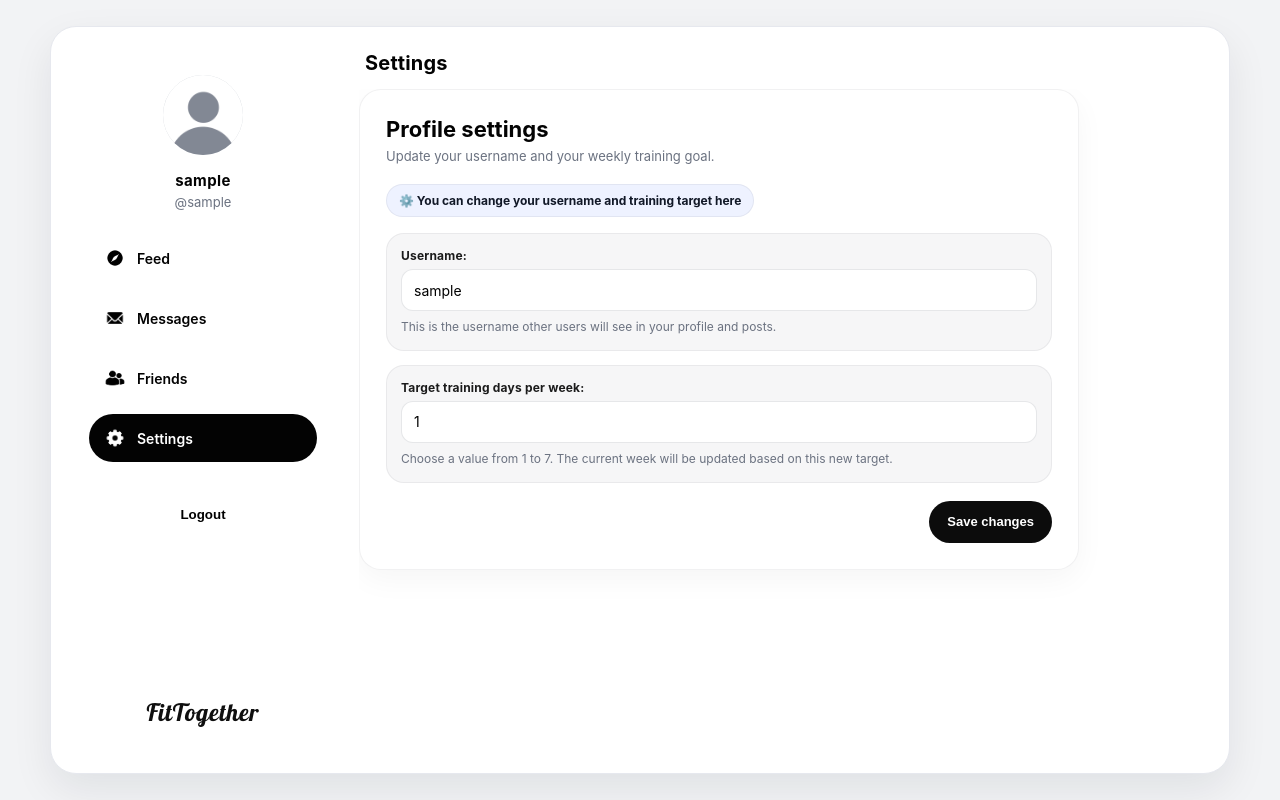
After one commit to jalvarez01/FitTogether, a Django app: page /users/settings/ in a window 1280 px wide. The commit adds this page. Run offline with Django 5.2, Linux system fonts and the light colour scheme; the visitor is signed in with stand-in values (Sample User, id 1); data that the repository does not hold is empty.

Commit message:
feat: add profile settings to edit username and weekly training days with streak recalculation + reset weekly streak when training goal is not completed

```diff
--- a/templates/base.html
+++ b/templates/base.html
@@ -447,7 +447,7 @@
               Friends
             </a>
 
-            <a href="{% block nav_settings_url %}#{% endblock %}" class="{% block nav_settings_active %}{% endblock %}">
+            <a href="{% url 'users:settings' %}" class="{% block nav_settings_active %}{% endblock %}">
               <img class="icon icon-settings" src="{% static 'icons/settings.png' %}" alt="settings">
               Settings
             </a>
--- a/users/forms.py
+++ b/users/forms.py
@@ -1,12 +1,19 @@
 from django import forms
 from django.contrib.auth.models import User
 from django.contrib.auth.forms import UserCreationForm
+
+from .models import Profile
+
 
 class CustomUserCreationForm(UserCreationForm):
     weekly_training_days = forms.IntegerField(
         min_value=1,
         max_value=7,
-        label="How many days per week do you train?"
+        label="How many days per week do you train?",
+        widget=forms.NumberInput(attrs={
+            "min": 1,
+            "max": 7,
+        }),
     )
 
     class Meta:
@@ -16,11 +23,60 @@ class CustomUserCreationForm(UserCreationForm):
     def save(self, commit=True):
         user = super().save(commit=commit)
 
-        # IMPORTANT: el profile ya lo crea el signal
         weekly_days = self.cleaned_data["weekly_training_days"]
         user.profile.weekly_training_days = weekly_days
         user.profile.save()
 
         return user
 
-# Formulario: Actualiza profile ya creado por signal
+
+class ProfileSettingsForm(forms.ModelForm):
+    username = forms.CharField(
+        max_length=150,
+        label="Username",
+        widget=forms.TextInput(attrs={
+            "placeholder": "Enter your username",
+        }),
+    )
+
+    weekly_training_days = forms.IntegerField(
+        min_value=1,
+        max_value=7,
+        label="Target training days per week",
+        widget=forms.NumberInput(attrs={
+            "min": 1,
+            "max": 7,
+        }),
+    )
+
+    class Meta:
+        model = Profile
+        fields = ("weekly_training_days",)
+
+    def __init__(self, *args, **kwargs):
+        self.user = kwargs.pop("user")
+        super().__init__(*args, **kwargs)
+
+        self.fields["username"].initial = self.user.username
+        self.fields["weekly_training_days"].initial = self.instance.weekly_training_days
+
+    def clean_username(self):
+        username = self.cleaned_data["username"].strip()
+
+        exists = User.objects.exclude(pk=self.user.pk).filter(username__iexact=username).exists()
+        if exists:
+            raise forms.ValidationError("This username is already taken.")
+
+        return username
+
+    def save(self, commit=True):
+        profile = super().save(commit=False)
+
+        self.user.username = self.cleaned_data["username"]
+        profile.weekly_training_days = self.cleaned_data["weekly_training_days"]
+
+        if commit:
+            self.user.save()
+            profile.save()
+
+        return profile
--- /dev/null
+++ b/users/templates/users/settings.html
@@ -0,0 +1,161 @@
+{% extends "base.html" %}
+{% load static %}
+
+{% block nav_settings_active %}is-active{% endblock %}
+{% block page_title %}Settings{% endblock %}
+{% block body_class %}no-right{% endblock %}
+
+{% block content %}
+<style>
+  .settings-wrap{
+    max-width: 720px;
+  }
+
+  .settings-card{
+    background: #ffffff;
+    border-radius: 22px;
+    padding: 26px;
+    border: 1px solid rgba(17,24,39,.06);
+    box-shadow: 0 10px 30px rgba(0,0,0,.04);
+  }
+
+  .settings-title{
+    font-weight: 700;
+    font-size: 22px;
+    margin-bottom: 6px;
+  }
+
+  .settings-sub{
+    color: #6b7280;
+    font-size: 13px;
+    margin-bottom: 20px;
+  }
+
+  .settings-grid{
+    display: grid;
+    grid-template-columns: 1fr;
+    gap: 14px;
+  }
+
+  .field{
+    background: #f6f6f7;
+    border-radius: 18px;
+    padding: 14px;
+    border: 1px solid rgba(17,24,39,.06);
+  }
+
+  .field label{
+    display: block;
+    font-size: 12px;
+    font-weight: 700;
+    color: #1b1b1b;
+    margin-bottom: 6px;
+    letter-spacing: .2px;
+  }
+
+  .field input{
+    width: 100%;
+    height: 42px;
+    border-radius: 12px;
+    border: 1px solid rgba(17,24,39,.10);
+    background: #fff;
+    padding: 0 12px;
+    outline: none;
+    font-size: 14px;
+    font-family: inherit;
+  }
+
+  .field input:focus{
+    border-color: rgba(0,0,0,.35);
+  }
+
+  .help{
+    margin-top: 8px;
+    color: #6b7280;
+    font-size: 12px;
+    line-height: 1.4;
+  }
+
+  .errorlist{
+    margin: 8px 0 0;
+    padding-left: 16px;
+    color: #ef4444;
+    font-size: 12px;
+    line-height: 1.4;
+  }
+
+  .settings-actions{
+    display: flex;
+    justify-content: flex-end;
+    margin-top: 18px;
+  }
+
+  .btn-save{
+    height: 42px;
+    padding: 0 18px;
+    border-radius: 999px;
+    border: none;
+    background: #0c0c0c;
+    color: #fff;
+    font-weight: 700;
+    font-size: 13px;
+    cursor: pointer;
+    transition: transform .2s ease, opacity .2s ease, box-shadow .2s ease;
+  }
+
+  .btn-save:hover{
+    transform: translateY(-1px);
+    opacity: .92;
+    box-shadow: 0 8px 20px rgba(0,0,0,.12);
+  }
+
+  .pill{
+    display: inline-flex;
+    align-items: center;
+    gap: 8px;
+    background: #eef2ff;
+    color: #111827;
+    border: 1px solid rgba(17,24,39,.06);
+    padding: 8px 12px;
+    border-radius: 999px;
+    font-size: 12px;
+    font-weight: 700;
+    margin-bottom: 16px;
+  }
+</style>
+
+<div class="settings-wrap">
+  <div class="settings-card">
+    <div class="settings-title">Profile settings</div>
+    <div class="settings-sub">
+      Update your username and your weekly training goal.
+    </div>
+
+    <div class="pill">⚙️ You can change your username and training target here</div>
+
+    <form method="post" novalidate>
+      {% csrf_token %}
+
+      <div class="settings-grid">
+        <div class="field">
+          {{ form.username.label_tag }}
+          {{ form.username }}
+          {% if form.username.errors %}{{ form.username.errors }}{% endif %}
+          <div class="help">This is the username other users will see in your profile and posts.</div>
+        </div>
+
+        <div class="field">
+          {{ form.weekly_training_days.label_tag }}
+          {{ form.weekly_training_days }}
+          {% if form.weekly_training_days.errors %}{{ form.weekly_training_days.errors }}{% endif %}
+          <div class="help">Choose a value from 1 to 7. The current week will be updated based on this new target.</div>
+        </div>
+      </div>
+
+      <div class="settings-actions">
+        <button class="btn-save" type="submit">Save changes</button>
+      </div>
+    </form>
+  </div>
+</div>
+{% endblock %}
--- a/users/urls.py
+++ b/users/urls.py
@@ -1,4 +1,5 @@
 from django.urls import path
+
 from . import views
 from .views import register_view
 
@@ -6,6 +7,7 @@ app_name = "users"
 
 urlpatterns = [
     path("profile/", views.profile_view, name="profile"),
+    path("settings/", views.settings_view, name="settings"),
     path("register/", register_view, name="register"),
     path("profile/update-bio/", views.update_bio, name="update_bio"),
     path("profile/update-banner/", views.update_banner, name="update_banner"),
--- a/users/views.py
+++ b/users/views.py
@@ -4,20 +4,23 @@ Responsabilidades:
 - Registro de usuario
 - Crear/editar perfil
 - Ver perfil
+- Configuración del perfil
 - Autenticación (login/logout)
 """
 
+from django.contrib import messages
+from django.contrib.auth import login
 from django.contrib.auth.decorators import login_required
-from django.contrib.auth import login
+from django.db.models import Count
+from django.http import JsonResponse
 from django.shortcuts import render, redirect
-from django.http import JsonResponse
 from django.views.decorators.http import require_POST
-from django.views.decorators.csrf import csrf_exempt
-from .forms import CustomUserCreationForm
-from .models import Profile
+
 from social.models import Follow
 from posts.models import Post
-from django.db.models import Count
+
+from .forms import CustomUserCreationForm, ProfileSettingsForm
+from .services import apply_weekly_training_days_change
 
 
 @login_required(login_url="users:register")
@@ -25,73 +28,111 @@ def profile_view(request):
     user = request.user
     profile = user.profile
 
-    # Amigos reales (accepted follows donde yo soy follower)
     friends = Follow.objects.filter(
         follower=user,
-        status='accepted'
-    ).select_related('following__profile')
+        status="accepted"
+    ).select_related("following__profile")
 
-    # Posts del usuario con conteos
     posts = Post.objects.filter(author=user).annotate(
-        likes_count=Count('like', distinct=True),
-        comments_count=Count('comment', distinct=True)
-    ).order_by('-created_at')
+        likes_count=Count("like", distinct=True),
+        comments_count=Count("comment", distinct=True)
+    ).order_by("-created_at")
 
     ctx = {
-        'profile': profile,
-        'friends': friends,
-        'posts': posts,
-        'posts_count': posts.count(),
-        'friends_count': friends.count(),
+        "profile": profile,
+        "friends": friends,
+        "posts": posts,
+        "posts_count": posts.count(),
+        "friends_count": friends.count(),
     }
     return render(request, "users/profile.html", ctx)
 
 
 @login_required
+def settings_view(request):
+    profile = request.user.profile
+    old_goal = profile.weekly_training_days
+
+    if request.method == "POST":
+        form = ProfileSettingsForm(
+            request.POST,
+            instance=profile,
+            user=request.user,
+        )
+
+        if form.is_valid():
+            updated_profile = form.save()
+
+            new_goal = updated_profile.weekly_training_days
+            if new_goal != old_goal:
+                apply_weekly_training_days_change(request.user, new_goal)
+
+            messages.success(request, "Your settings were updated successfully.")
+            return redirect("users:settings")
+    else:
+        form = ProfileSettingsForm(
+            instance=profile,
+            user=request.user,
+        )
+
+    return render(request, "users/settings.html", {
+        "form": form,
+    })
+
+
+@login_required
 @require_POST
 def update_bio(request):
-    bio = request.POST.get('bio', '').strip()
+    bio = request.POST.get("bio", "").strip()
     if len(bio) > 60:
-        return JsonResponse({'success': False, 'error': 'Bio must be 60 characters or less.'}, status=400)
+        return JsonResponse(
+            {"success": False, "error": "Bio must be 60 characters or less."},
+            status=400
+        )
+
     request.user.profile.bio = bio
     request.user.profile.save()
-    return JsonResponse({'success': True, 'bio': bio})
+    return JsonResponse({"success": True, "bio": bio})
 
 
 @login_required
 @require_POST
 def update_banner(request):
-    color = request.POST.get('color', '').strip()
-    ALLOWED = ['#eaf0ff', '#fde9fb', '#eaf9ee', '#efeff1']
-    if color not in ALLOWED:
-        return JsonResponse({'success': False, 'error': 'Invalid color'}, status=400)
+    color = request.POST.get("color", "").strip()
+    allowed = ["#eaf0ff", "#fde9fb", "#eaf9ee", "#efeff1"]
+
+    if color not in allowed:
+        return JsonResponse({"success": False, "error": "Invalid color"}, status=400)
+
     request.user.profile.banner_color = color
     request.user.profile.save()
-    return JsonResponse({'success': True, 'color': color})
+    return JsonResponse({"success": True, "color": color})
 
 
 @login_required
 @require_POST
 def update_avatar(request):
-    action = request.POST.get('action', 'upload')
-    if action == 'delete':
+    action = request.POST.get("action", "upload")
+
+    if action == "delete":
         profile = request.user.profile
         if profile.profile_picture:
             profile.profile_picture.delete(save=False)
             profile.profile_picture = None
             profile.save()
-        return JsonResponse({'success': True, 'picture_url': None})
+        return JsonResponse({"success": True, "picture_url": None})
 
-    if 'picture' in request.FILES:
+    if "picture" in request.FILES:
         profile = request.user.profile
-        # Delete old picture if exists
+
         if profile.profile_picture:
             profile.profile_picture.delete(save=False)
-        profile.profile_picture = request.FILES['picture']
+
+        profile.profile_picture = request.FILES["picture"]
         profile.save()
-        return JsonResponse({'success': True, 'picture_url': profile.profile_picture.url})
+        return JsonResponse({"success": True, "picture_url": profile.profile_picture.url})
 
-    return JsonResponse({'success': False, 'error': 'No file provided'}, status=400)
+    return JsonResponse({"success": False, "error": "No file provided"}, status=400)
 
 
 def register_view(request):
```
Also changed, not shown: users/services.py (added, +114 -0 lines).
